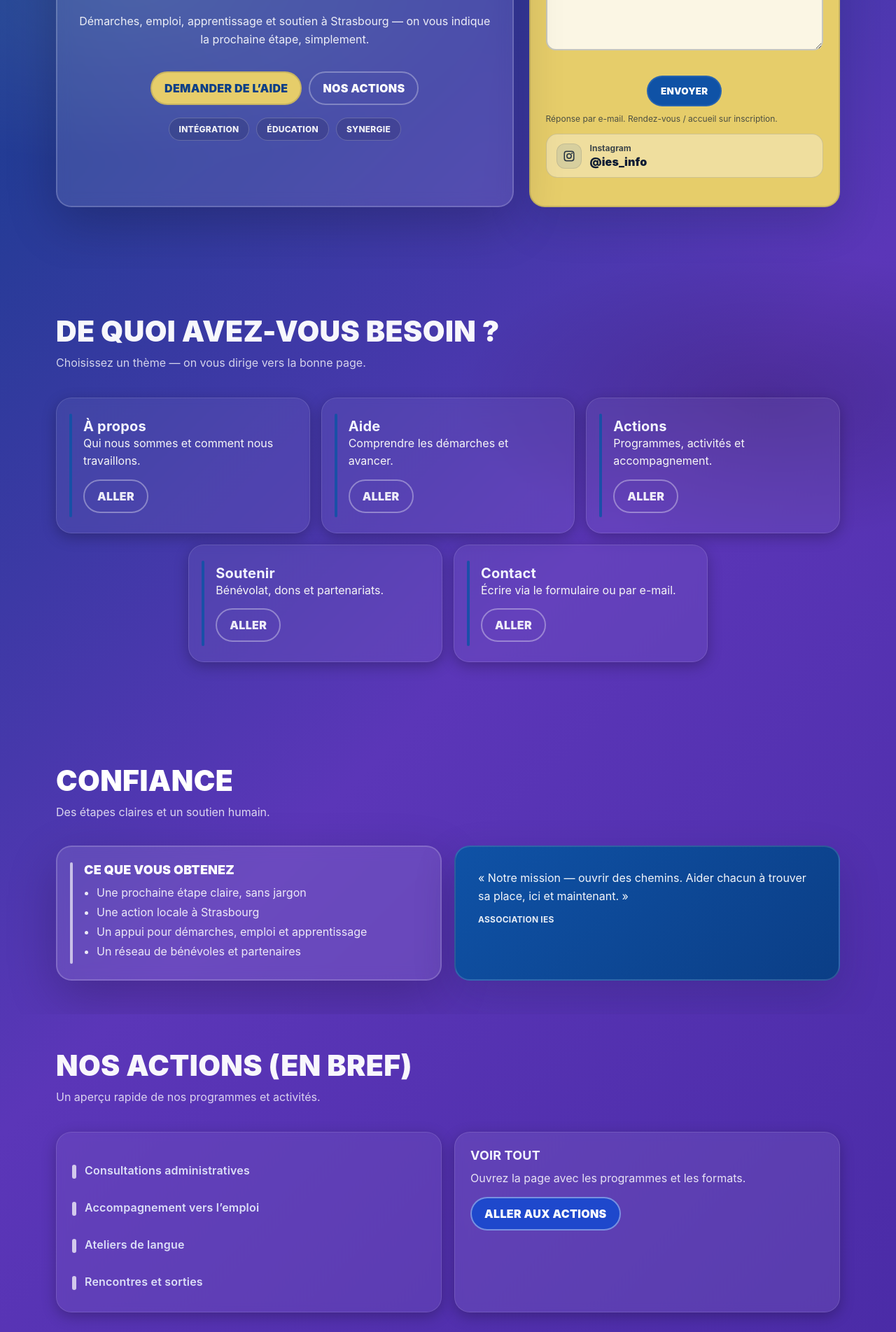
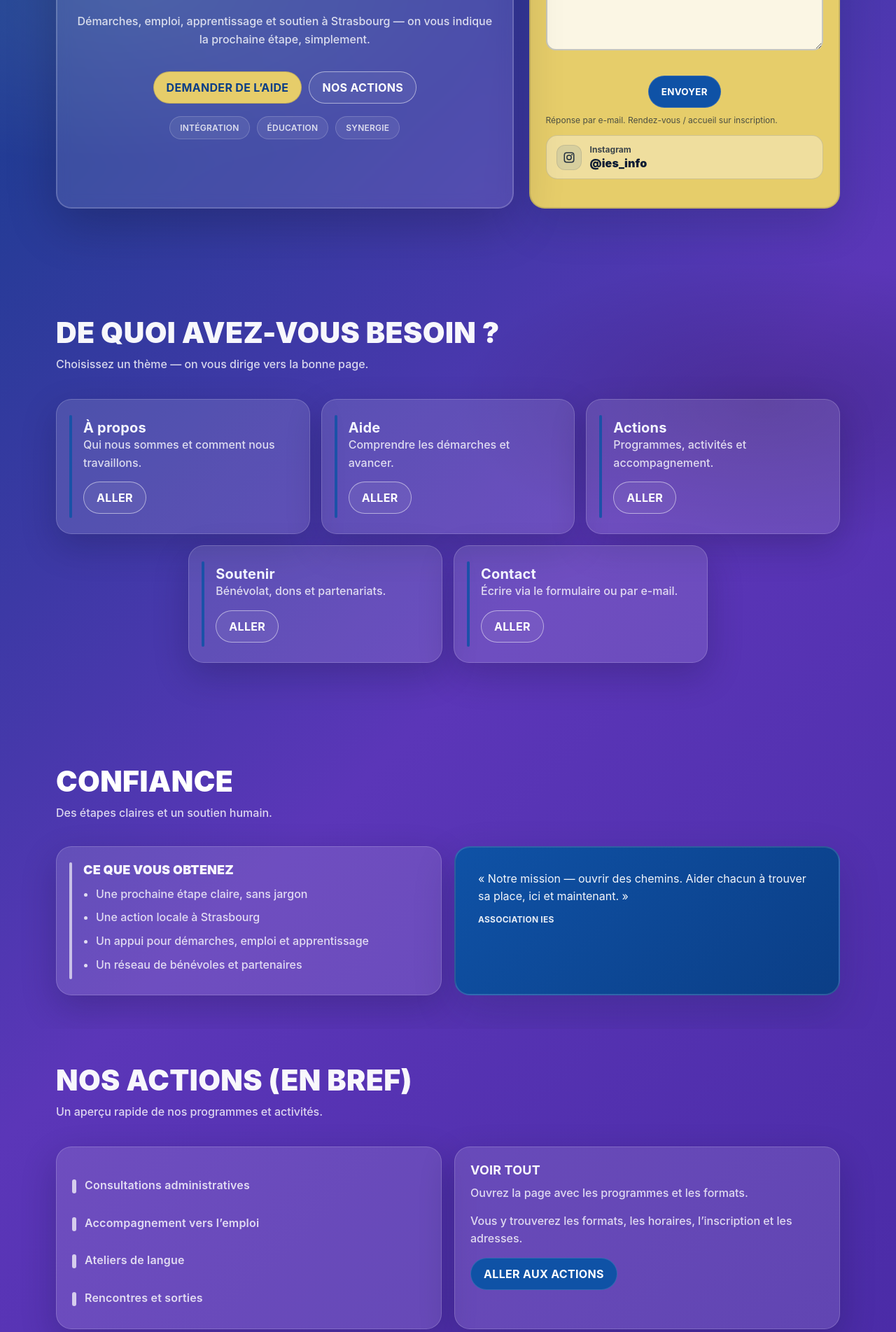
Before and after one commit to aslanzubairaev/Association-IES-, a Next.js app: page /fr in a window 1280 px wide. Shown: the part 437-2340 px from the top of the page at 70% size. Built offline with nearby package versions, Linux system fonts and the light colour scheme.

Commit message:
работал над дизайном главной страницы 2

```diff
--- a/src/app/globals.css
+++ b/src/app/globals.css
@@ -17,6 +17,31 @@
   --color-text: #0b1b33;
   --color-muted: #4b5563;
 
+  --text-primary: rgba(255, 255, 255, 0.96);
+  --text-muted: rgba(255, 255, 255, 0.80);
+  --surface: rgba(255, 255, 255, 0.12);
+  --surface-border: rgba(255, 255, 255, 0.18);
+  --shadow-soft: 0 18px 50px rgba(9, 12, 35, 0.22);
+  --radius-card: 22px;
+  --radius-btn: 999px;
+  --focus-ring: rgba(247, 207, 74, 0.5);
+  --card-padding: 22px;
+
+  --btn-primary-bg: var(--color-primary);
+  --btn-primary-text: #ffffff;
+  --btn-primary-border: rgba(255, 255, 255, 0.14);
+  --btn-primary-bg-hover: var(--color-primary-dark);
+
+  --btn-secondary-bg: rgba(255, 255, 255, 0.06);
+  --btn-secondary-text: #ffffff;
+  --btn-secondary-border: rgba(255, 255, 255, 0.5);
+  --btn-secondary-bg-hover: rgba(255, 255, 255, 0.14);
+
+  --btn-accent-bg: var(--color-accent);
+  --btn-accent-text: var(--color-primary-dark);
+  --btn-accent-border: rgba(11, 27, 51, 0.18);
+  --btn-accent-bg-hover: #f0d66c;
+
   --hero-indigo: var(--color-primary-dark);
   --hero-violet: var(--color-secondary);
   --hero-yellow: #f7cf4a;
@@ -31,7 +56,7 @@
   --card-bg: rgba(255, 255, 255, 0.96);
   --card-bg-tint: rgba(255, 255, 255, 0.96);
   --card-border: rgba(255, 255, 255, 0.1);
-  --card-shadow: inset 0 1px 0 rgba(255, 255, 255, 0.35), 0 20px 50px rgba(9, 12, 35, 0.18);
+  --card-shadow: var(--shadow-soft);
   --card-text: #0d0d33;
 
   --accent-yellow: var(--hero-yellow);
@@ -210,6 +235,19 @@ a {
 .lang-pill--active {
   background: rgba(255, 255, 255, 0.92);
   color: rgba(11, 27, 51, 0.92);
+}
+
+/* Десктопный переключатель языка: активный вариант заполненный, второй — контурный. */
+.header-cta .btn[aria-current="page"] {
+  background: rgba(255, 255, 255, 0.92);
+  color: rgba(11, 27, 51, 0.92);
+  border-color: rgba(255, 255, 255, 0.92);
+}
+
+.header-cta .btn:not([aria-current="page"]) {
+  background: rgba(255, 255, 255, 0.08);
+  color: rgba(255, 255, 255, 0.96);
+  border-color: rgba(255, 255, 255, 0.32);
 }
 
 /* Мобильное меню: затемнение + панель, которая открывается под фиксированной шапкой. */
@@ -445,8 +483,8 @@ a {
 .hero-left .hero-lead {
   margin-top: 34px;
   line-height: 1.6;
-  font-weight: 400;
-  color: rgba(255, 255, 255, 0.9);
+  font-weight: 500;
+  color: var(--text-muted);
   margin-left: auto;
   margin-right: auto;
   max-width: 38rem;
@@ -484,6 +522,13 @@ a {
   justify-content: center;
 }
 
+.hero-left .hero-pillRow .pill {
+  background: rgba(255, 255, 255, 0.08);
+  border: 1px solid rgba(255, 255, 255, 0.18);
+  color: var(--text-muted);
+  font-weight: 600;
+}
+
 /* HERO на главной: на мобильных делаем кнопки и пилюли компактнее и в одну строку. */
 @media (max-width: 520px) {
   .hero-left .hero-actions {
@@ -495,7 +540,7 @@ a {
     margin-top: 26px;
   }
 
-  .hero-left .hero-actions .btn {
+  .hero-left .hero-actions .hero-button {
     padding: 10px 12px;
     font-size: 11px;
     white-space: nowrap;
--- a/src/components/contacts/QuickContactForm.tsx
+++ b/src/components/contacts/QuickContactForm.tsx
@@ -2,6 +2,7 @@
 "use client";
 
 import { useState, type FormEvent, type CSSProperties } from "react";
+import { Button } from "@/components/ui/Button/Button";
 
 type QuickContactFormProps = {
   locale: "ru" | "fr";
@@ -26,7 +27,7 @@ export function QuickContactForm({ locale, variant = "hero", prefillMessage }: Q
           messageLabel: "MESSAGE *",
           namePlaceholder: "Votre nom et prénom",
           emailPlaceholder: "Votre e-mail",
-          messagePlaceholder: "Décrivez votre situation (bref). Si vous avez des délais/courriers, précisez ou joignez-les.",
+          messagePlaceholder: "Décrivez votre situation (bref). Si vous avez des délais/courriers, précisez-les.",
           button: variant === "page" ? "Envoyer le message" : "Envoyer",
           hint: "Réponse par e-mail. Rendez-vous / accueil sur inscription.",
           required: "Champ obligatoire",
@@ -48,7 +49,7 @@ export function QuickContactForm({ locale, variant = "hero", prefillMessage }: Q
           namePlaceholder: "Ваше имя",
           emailPlaceholder: "Ваш e-mail",
           messagePlaceholder:
-            "Опишите ситуацию (кратко). Если есть сроки или письмо — напишите об этом или приложите.",
+            "Опишите ситуацию (кратко). Если есть сроки или письмо — укажите это в тексте.",
           button: variant === "page" ? "Отправить сообщение" : "Отправить",
           hint: "Ответим по e-mail. Приём/встречи — по записи.",
           required: "Обязательное поле",
@@ -235,9 +236,9 @@ export function QuickContactForm({ locale, variant = "hero", prefillMessage }: Q
 
       {/* Кнопка отправки: по нажатию проверяем поля и открываем письмо в почте (в зависимости от варианта формы). */}
       <div className={variant === "hero" ? "quickForm-submitRow quickForm-submitRow--hero" : "quickForm-submitRow"}>
-        <button className="btn btn--pill btn--blue" type="submit">
+        <Button variant="primary" type="submit">
           {texts.button}
-        </button>
+        </Button>
       </div>
 
       {/* Подсказка под формой: в Hero оставляем, а на странице /contact она уже есть в тексте страницы. */}
--- a/src/components/sections/ActionsPreview.tsx
+++ b/src/components/sections/ActionsPreview.tsx
@@ -4,8 +4,9 @@
  Здесь можно поменять список пунктов и ссылку, не затрагивая остальную страницу.
 */
 
-import Link from "next/link";
 import { Container } from "@/components/ui/Container";
+import { Card } from "@/components/ui/Card/Card";
+import { Button } from "@/components/ui/Button/Button";
 
 type ActionsPreviewProps = {
   locale: "ru" | "fr";
@@ -43,15 +44,15 @@ export function ActionsPreview({ locale }: ActionsPreviewProps) {
         </div>
 
         <div className="grid-2">
-          <div className="card card--paper card-list">
+          <Card className="card-list">
             <ul className="bullet-list">
               {items.map((it) => (
                 <li key={it}>{it}</li>
               ))}
             </ul>
-          </div>
+          </Card>
 
-          <div className="card card--paper card--highlight card-summary">
+          <Card className="card-summary">
             <h3 className="h3 h3--blue">
               {locale === "fr" ? "Voir tout" : "Посмотреть все"}
             </h3>
@@ -60,12 +61,17 @@ export function ActionsPreview({ locale }: ActionsPreviewProps) {
                 ? "Ouvrez la page avec les programmes et les formats."
                 : "Откройте страницу с программами и форматами."}
             </p>
+            <p className="p" style={{ marginTop: 10 }}>
+              {locale === "fr"
+                ? "Vous y trouverez les formats, les horaires, l’inscription et les adresses."
+                : "Там будут форматы, расписания, регистрация и адреса по активностям."}
+            </p>
             <div style={{ marginTop: 14 }}>
-              <Link className="btn btn--pill btn--blue" href={`/${locale}/actions`}>
+              <Button variant="primary" href={`/${locale}/actions`}>
                 {locale === "fr" ? "Aller aux actions" : "Перейти к действиям"}
-              </Link>
+              </Button>
             </div>
-          </div>
+          </Card>
         </div>
       </Container>
     </section>
--- a/src/components/sections/Hero.tsx
+++ b/src/components/sections/Hero.tsx
@@ -1,10 +1,11 @@
 /* Этот файл показывает верхний блок главной страницы: заголовок, описание, кнопки и компактную форму связи. */
 
-import Link from "next/link";
 import type { CSSProperties } from "react";
 import { QuickContactForm } from "@/components/contacts/QuickContactForm";
 import { InstagramBadge } from "@/components/social/InstagramBadge";
 import { Container } from "@/components/ui/Container";
+import { Card } from "@/components/ui/Card/Card";
+import { Button } from "@/components/ui/Button/Button";
 
 type HeroProps = {
   locale: "ru" | "fr";
@@ -32,7 +33,7 @@ export function Hero({ locale }: HeroProps) {
     <section className="section section--purple slant hero-section" style={slantPurpleStyle}>
       <Container>
         <div className="hero-grid">
-          <div className="card card--glass hero-left hero-left--mobile-plain">
+          <Card className="card--glass hero-left hero-left--mobile-plain" surface={false}>
             {/* Крупный заголовок: кратко объясняет, что ассоциация помогает адаптироваться именно в Страсбурге. */}
             <h1 className="h1">
               {title.split("\n").map((line, idx) => (
@@ -48,12 +49,12 @@ export function Hero({ locale }: HeroProps) {
 
             {/* Основные кнопки: ведут в раздел помощи и в список действий ассоциации. */}
             <div className="actions hero-actions">
-              <Link className="btn btn--pill btn--yellow" href={`/${locale}/aide`}>
+              <Button className="hero-button" variant="accent" href={`/${locale}/aide`}>
                 {ctaPrimary}
-              </Link>
-              <Link className="btn btn--pill btn--outline-white" href={`/${locale}/actions`}>
+              </Button>
+              <Button className="hero-button" variant="secondary" href={`/${locale}/actions`}>
                 {ctaSecondary}
-              </Link>
+              </Button>
             </div>
 
             {/* Ключевые слова: помогают быстро понять, про что наши направления (без кликов). */}
@@ -68,9 +69,9 @@ export function Hero({ locale }: HeroProps) {
                 {locale === "fr" ? "Synergie" : "Синергия"}
               </span>
             </div>
-          </div>
+          </Card>
 
-          <aside className="card card--yellow hero-right">
+          <Card as="aside" className="card--yellow hero-right" surface={false}>
             {/* Эта форма позволяет быстро открыть письмо в почте без телефона и личных имён. */}
             <QuickContactForm locale={locale} />
 
@@ -78,7 +79,7 @@ export function Hero({ locale }: HeroProps) {
             <div className="info-stack" style={{ marginTop: 12 }}>
               <InstagramBadge href="https://instagram.com/ies_info" handle="@ies_info" />
             </div>
-          </aside>
+          </Card>
         </div>
       </Container>
     </section>
--- a/src/components/sections/QuickNav.tsx
+++ b/src/components/sections/QuickNav.tsx
@@ -4,8 +4,9 @@
  Здесь можно поменять список карточек и их тексты через файл с данными, не трогая верстку.
 */
 
-import Link from "next/link";
 import { Container } from "@/components/ui/Container";
+import { Card } from "@/components/ui/Card/Card";
+import { Button } from "@/components/ui/Button/Button";
 import { homeNavCards } from "@/content/homeNav";
 
 type QuickNavProps = {
@@ -33,20 +34,17 @@ export function QuickNav({ locale }: QuickNavProps) {
             const href = `/${locale}${card.path}`;
 
             return (
-              <article
-                key={card.id}
-                className="card card--paper accent-left accent--blue quickNav-card"
-              >
+              <Card key={card.id} as="article" className="accent-left accent--blue quickNav-card">
                 <h3 className="h3 h3--blue">{card.title[locale]}</h3>
 
                 <p className="p">{card.description[locale]}</p>
 
                 <div style={{ marginTop: 12 }}>
-                  <Link className="btn btn--pill btn--outline-blue" href={href}>
+                  <Button variant="secondary" href={href}>
                     {locale === "fr" ? "Aller" : "Перейти"}
-                  </Link>
+                  </Button>
                 </div>
-              </article>
+              </Card>
             );
           })}
         </div>
--- a/src/components/sections/TrustBlock.tsx
+++ b/src/components/sections/TrustBlock.tsx
@@ -6,6 +6,7 @@
 
 import type { CSSProperties } from "react";
 import { Container } from "@/components/ui/Container";
+import { Card } from "@/components/ui/Card/Card";
 
 type TrustBlockProps = {
   locale: "ru" | "fr";
@@ -46,23 +47,23 @@ export function TrustBlock({ locale }: TrustBlockProps) {
         </div>
 
         <div className="grid-2">
-          <div className="card card--glass accent-left">
+          <Card className="accent-left">
             <h3 className="h3">{locale === "fr" ? "Ce que vous obtenez" : "что вы получаете"}</h3>
             <ul className="list">
               {points.map((p) => (
                 <li key={p}>{p}</li>
               ))}
             </ul>
-          </div>
+          </Card>
 
-          <div className="quote-card" role="note" aria-label="цитата">
+          <Card className="quote-card" surface={false} role="note" aria-label="цитата">
             <p className="quote-card__text">
               {locale === "fr"
                 ? "« Notre mission — ouvrir des chemins. Aider chacun à trouver sa place, ici et maintenant. »"
                 : "«Наша миссия — открыть пути. Помочь каждому найти своё место, здесь и сейчас.»"}
             </p>
             <p className="quote-card__sign">ASSOCIATION IES</p>
-          </div>
+          </Card>
         </div>
       </Container>
     </section>
--- /dev/null
+++ b/src/components/ui/Button/Button.module.css
@@ -0,0 +1,67 @@
+.button {
+  display: inline-flex;
+  align-items: center;
+  justify-content: center;
+  gap: 10px;
+  min-height: 46px;
+  padding: 0 18px;
+  border-radius: var(--radius-btn);
+  border: 1px solid transparent;
+  font-family: Montserrat, Inter, system-ui, sans-serif;
+  font-weight: 700;
+  text-transform: uppercase;
+  letter-spacing: 0.02em;
+  text-decoration: none;
+  cursor: pointer;
+  user-select: none;
+  transition: transform 180ms ease, box-shadow 180ms ease, background 180ms ease, border-color 180ms ease,
+    color 180ms ease;
+}
+
+.button:focus-visible {
+  outline: none;
+  box-shadow: 0 0 0 3px var(--focus-ring);
+}
+
+.button:active {
+  transform: translateY(1px);
+}
+
+.primary {
+  background: var(--btn-primary-bg);
+  color: var(--btn-primary-text);
+  border-color: var(--btn-primary-border);
+}
+
+.primary:hover {
+  background: var(--btn-primary-bg-hover);
+  box-shadow: 0 10px 26px rgba(7, 12, 40, 0.25);
+}
+
+.secondary {
+  background: var(--btn-secondary-bg);
+  color: var(--btn-secondary-text);
+  border-color: var(--btn-secondary-border);
+}
+
+.secondary:hover {
+  background: var(--btn-secondary-bg-hover);
+  box-shadow: 0 10px 24px rgba(7, 12, 40, 0.2);
+}
+
+.accent {
+  background: var(--btn-accent-bg);
+  color: var(--btn-accent-text);
+  border-color: var(--btn-accent-border);
+}
+
+.accent:hover {
+  background: var(--btn-accent-bg-hover);
+  box-shadow: 0 12px 26px rgba(11, 27, 51, 0.2);
+}
+
+@media (prefers-reduced-motion: reduce) {
+  .button {
+    transition: none;
+  }
+}
--- /dev/null
+++ b/src/components/ui/Button/Button.tsx
@@ -0,0 +1,43 @@
+/* Этот файл содержит универсальную кнопку для ссылок и действий. */
+
+import Link from "next/link";
+import type { AnchorHTMLAttributes, ButtonHTMLAttributes, ReactNode } from "react";
+import styles from "./Button.module.css";
+
+type ButtonVariant = "primary" | "secondary" | "accent";
+
+type ButtonProps = {
+  children: ReactNode;
+  className?: string;
+  href?: string;
+  type?: "button" | "submit" | "reset";
+  variant?: ButtonVariant;
+} & AnchorHTMLAttributes<HTMLAnchorElement> &
+  ButtonHTMLAttributes<HTMLButtonElement>;
+
+// Кнопка: если есть href, рендерим ссылку; иначе обычную кнопку.
+export function Button({
+  children,
+  className,
+  href,
+  type = "button",
+  variant = "primary",
+  ...rest
+}: ButtonProps) {
+  const classes = [styles.button, styles[variant], className].filter(Boolean).join(" ");
+
+  if (href) {
+    const { type: _type, ...linkProps } = rest;
+    return (
+      <Link className={classes} href={href} {...linkProps}>
+        {children}
+      </Link>
+    );
+  }
+
+  return (
+    <button className={classes} type={type} {...rest}>
+      {children}
+    </button>
+  );
+}
--- /dev/null
+++ b/src/components/ui/Card/Card.module.css
@@ -0,0 +1,16 @@
+.surface {
+  background: var(--surface);
+  border: 1px solid var(--surface-border);
+  box-shadow: var(--shadow-soft);
+  border-radius: var(--radius-card);
+  color: var(--text-primary);
+  transition: transform 180ms ease, box-shadow 180ms ease, border-color 180ms ease, background 180ms ease;
+}
+
+@media (prefers-reduced-motion: no-preference) {
+  .surface:hover {
+    transform: translateY(-2px);
+    border-color: rgba(255, 255, 255, 0.26);
+    box-shadow: 0 20px 52px rgba(7, 10, 32, 0.28);
+  }
+}
--- /dev/null
+++ b/src/components/ui/Card/Card.tsx
@@ -0,0 +1,23 @@
+/* Этот файл содержит универсальную карточку для секций главной страницы. */
+
+import type { HTMLAttributes, ReactNode } from "react";
+import styles from "./Card.module.css";
+
+type CardProps = {
+  children: ReactNode;
+  className?: string;
+  surface?: boolean;
+  as?: "div" | "article" | "section" | "aside";
+} & HTMLAttributes<HTMLElement>;
+
+// Карточка: по умолчанию задаём общий surface-слой, но можно отключить для особых вариантов (hero/quote).
+export function Card({ children, className, surface = true, as = "div", ...rest }: CardProps) {
+  const classes = ["card", surface ? styles.surface : null, className].filter(Boolean).join(" ");
+  const Component = as;
+
+  return (
+    <Component className={classes} {...rest}>
+      {children}
+    </Component>
+  );
+}
--- a/src/legacy/styles.css
+++ b/src/legacy/styles.css
@@ -20,11 +20,11 @@
     --paper-warm: rgba(230, 205, 106, 0.28);
     --ink: var(--color-text);
 
-    --radius: 22px;
+    --radius: var(--radius-card);
     --radius-sm: 16px;
 
     --border: 2px;
-    --shadow: 0 18px 50px rgba(11, 27, 51, .12);
+    --shadow: var(--shadow-soft);
     --bg-hero-canvas: radial-gradient(900px 420px at 15% 15%, rgba(255,255,255,.10), transparent 60%),
                       radial-gradient(800px 380px at 85% 40%, rgba(0,0,0,.18), transparent 55%),
                       linear-gradient(135deg, var(--blue-2) 0%, var(--purple) 55%, var(--purple-2) 100%);
@@ -265,19 +265,21 @@
 
   .lead{
     font-size: 16px;
-    line-height: 1.55;
-    color: rgba(255,255,255,.92);
+    line-height: 1.6;
+    color: var(--text-muted);
+    font-weight: 500;
     max-width: 62ch;
   }
 
-  .muted{ color: rgba(11, 27, 51, .72); }
-  .muted-on-dark{ color: rgba(255,255,255,.80); }
+  .muted{ color: rgba(11, 27, 51, .72); font-weight: 500; }
+  .muted-on-dark{ color: var(--text-muted); font-weight: 500; }
 
   .p{
-    line-height: 1.55;
+    line-height: 1.6;
     color: rgba(11, 27, 51, .86);
+    font-weight: 500;
   }
-  .p--on-dark{ color: rgba(255,255,255,.86); }
+  .p--on-dark{ color: var(--text-muted); }
 
   .note{
     margin-top: 12px;
@@ -287,8 +289,8 @@
 
   /* CARDS */
   .card{
-    border-radius: var(--radius);
-    padding: 22px;
+    border-radius: var(--radius-card);
+    padding: var(--card-padding);
   }
 
   .card--paper{
@@ -352,26 +354,25 @@
 
   .section--soft .section-head .h2--blue,
   .section--pink-2 .section-head .h2--blue{
-    color: rgba(255, 255, 255, 0.96);
+    color: var(--text-primary);
+  }
+
+  .section--soft .h3--blue,
+  .section--pink-2 .h3--blue{
+    color: var(--text-primary);
   }
 
   .section--soft .muted,
   .section--pink-2 .muted{
-    color: rgba(255, 255, 255, 0.78);
+    color: var(--text-muted);
+    font-weight: 500;
   }
 
   .section--soft .bullet-list li,
-  .section--pink-2 .bullet-list li,
-  .section--soft .card--paper .p,
-  .section--pink-2 .card--paper .p,
-  .section--pink-2 .card--highlight .p{
-    color: var(--card-text);
-  }
-
-  .section--soft .card--paper .list,
-  .section--pink-2 .card--paper .list,
-  .section--pink-2 .card--highlight .list{
-    color: var(--card-text);
+  .section--pink-2 .bullet-list li{
+    color: var(--text-muted);
+    font-weight: 500;
+    line-height: 1.6;
   }
 
   /* --- Text contrast only for needs + actions-short cards --- */
@@ -379,7 +380,7 @@
   .needs-block .link-card,
   .actions-short-block .card,
   .actions-short-block .link-card{
-    color: #e9ebff;
+    color: var(--text-primary);
   }
 
   .needs-block .card h3,
@@ -388,7 +389,7 @@
   .needs-block .link-card .h3,
   .actions-short-block .card h3,
   .actions-short-block .link-card h3{
-    color: #f3f5ff;
+    color: var(--text-primary);
     font-weight: 700;
   }
 
@@ -400,15 +401,16 @@
   .actions-short-block .card li,
   .actions-short-block .link-card p,
   .actions-short-block .link-card li{
-    color: #dcdff7;
-    font-weight: 400;
+    color: var(--text-muted);
+    font-weight: 500;
+    line-height: 1.6;
   }
 
   .needs-block .card .muted,
   .needs-block .link-card .muted,
   .actions-short-block .card .muted,
   .actions-short-block .link-card .muted{
-    color: #b9bcef;
+    color: var(--text-muted);
   }
 
   .needs-block .btn,
@@ -441,9 +443,9 @@
 
   .needs-block .card p,
   .needs-block .link-card p{
-    color: rgba(255,255,255,0.85);
-    font-weight: 400;
-    line-height: 1.55;
+    color: var(--text-muted);
+    font-weight: 500;
+    line-height: 1.6;
   }
 
   .needs-block .btn{
@@ -459,7 +461,7 @@
   }
 
   .actions-short-block .card-list{
-    color: rgba(255,255,255,0.95);
+    color: var(--text-primary);
     letter-spacing: 0.2px;
   }
 
@@ -472,18 +474,20 @@
   }
 
   .actions-short-block .card-summary{
-    background: rgba(255,255,255,0.08);
+    background: var(--surface);
+    border: 1px solid var(--surface-border);
+    box-shadow: var(--shadow-soft);
   }
 
   .actions-short-block .card-summary .h3,
   .actions-short-block .card-summary h3{
-    color: #f3f5ff;
+    color: var(--text-primary);
     font-weight: 700;
   }
 
   .actions-short-block .card-summary .p,
   .actions-short-block .card-summary p{
-    color: rgba(255,255,255,0.85);
+    color: var(--text-muted);
   }
 
   .actions-short-block .card-summary .btn:hover{
@@ -806,7 +810,9 @@
   .list{
     margin-top: 12px;
     padding-left: 18px;
-    color: rgba(255,255,255,.88);
+    color: var(--text-muted);
+    line-height: 1.6;
+    font-weight: 500;
   }
   .card--paper .list{ color: rgba(11,27,51,.84); }
 
@@ -940,16 +946,18 @@
   .site-footer{
     background: var(--blue);
     color: rgba(255,255,255,.88);
-    padding: 18px 0;
+    padding: 26px 0;
+    font-size: 14px;
   }
   .footer-inner{
     display: flex;
     justify-content: space-between;
     gap: 14px;
     flex-wrap: wrap;
+    align-items: center;
   }
-  .footer-links{ display: flex; gap: 16px; flex-wrap: wrap; }
-  .footer-links a{ color: rgba(255,255,255,.85); }
+  .footer-links{ display: flex; gap: 16px; flex-wrap: wrap; font-weight: 600; }
+  .footer-links a{ color: rgba(255,255,255,.88); }
 
   /* RESPONSIVE */
   @media (max-width: 980px){
```
